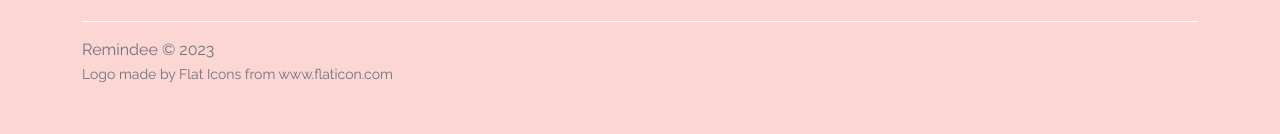
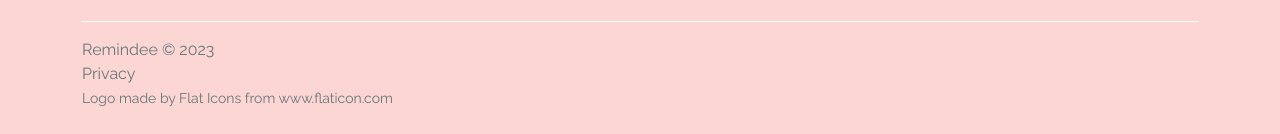
Before and after one commit to louisjacksutton/louisjacksutton.github.io, a plain HTML site: page index.html in a window 1280 px wide. Shown: the part 943-1077 px from the top of the page. Before the commit the page ends 1053 px from the top, so only its background shows below. Drawn offline with nearby package versions, Linux system fonts and the light colour scheme; a script that the page names is missing.

Commit message:
Add privacy (#4)
Add privacy to website.

```diff
--- a/index.html
+++ b/index.html
@@ -93,6 +93,9 @@
       <footer class="pt-3 mt-4 text-muted border-top">
         Remindee &copy; 2023
         <div>
+          <a class="text-muted text-decoration-none" href="https://www.privacypolicies.com/live/7c5dcd95-3415-4cf5-a7f0-41346adc0f9e" target="_blank">Privacy</a>
+        </div>
+        <div>
           <small>Logo made by <a class="text-muted text-decoration-none" href="https://flat-icons.com/" target="_blank">Flat Icons</a> from <a class="text-muted text-decoration-none" href="https://www.flaticon.com/" target="_blank">www.flaticon.com</a></small>
         </div>
       </footer>
```
